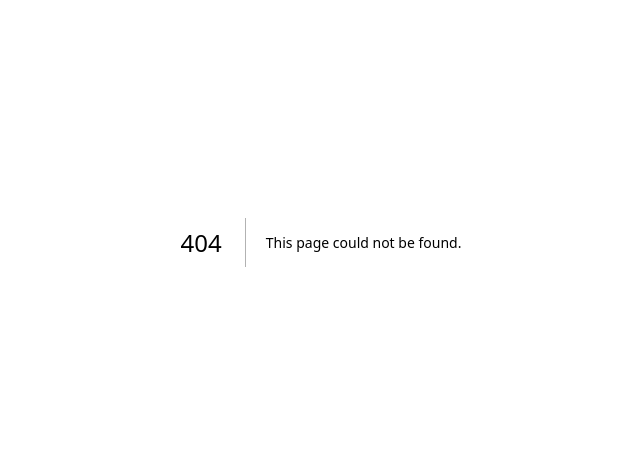
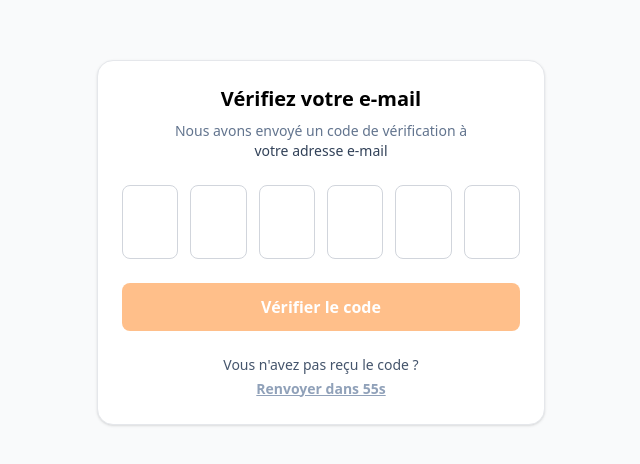
Before and after one commit to Ourouimed/StageLink, a Next.js app in the folder frontend/: page /verify-email in a window 1280 px wide. Before the commit this address had no page. Shown: the part 158-622 px from the top of the page, without its empty margins (319-959 px from the left). Built offline with nearby package versions, Linux system fonts and the light colour scheme.

Commit message:
update email verification logic by Create otp email verification page instead of sending verification link via email

```diff
--- a/frontend/app/page.jsx
+++ b/frontend/app/page.jsx
@@ -1,65 +1,31 @@
-'use client'
-import Header from "@/components/sections/Header"
-import Hero from "@/components/sections/Hero"
-import { verifyEmail, verifySession } from "@/store/features/auth/authSlice";
-import { useRouter, useSearchParams } from "next/navigation";
-import { Suspense, useEffect } from "react";
+'use client';
+import Header from "@/components/sections/Header";
+import Hero from "@/components/sections/Hero";
+import { verifySession } from "@/store/features/auth/authSlice";
+import { useEffect } from "react";
 import { useDispatch, useSelector } from "react-redux";
 
-function EmailVerificationHandler() {
-  const searchParams = useSearchParams();
-  const router = useRouter();
+
+export default function Home() {
   const dispatch = useDispatch();
-
-  const id = searchParams.get('verify-email');
-
-  useEffect(() => {
-    if (id) {
-      console.log("Dispatching email verification for ID:", id);
-      dispatch(verifyEmail(id));
-
-
-      router.replace("/");
-    }
-  }, [id, dispatch, router]);
-
-  return null;
-}
-
-export default function Home(){
-  const dispatch = useDispatch();
-  const router = useRouter();
-  const { user, isLoading: authLoading , isInitialized } = useSelector(state => state.auth);
+  const {isLoading: authLoading, isInitialized } = useSelector(state => state.auth);
 
   useEffect(() => {
     dispatch(verifySession());
   }, [dispatch]);
 
-    useEffect(() => {
-      if (!isInitialized ) return;
-
-      if (!user) {
-        router.push('/login');
-        return;
-      }
-
-      if (user.role !== 'etudiant') {
-        router.push(`/${user.role}`);
-      }
-    }, [user, authLoading, router]);
-
-    if (!isInitialized || authLoading) {
+  if (authLoading || !isInitialized) {
     return (
-        <div className="w-full h-screen flex items-center justify-center text-xl font-semibold">
-          Loading session...
+      <div className="w-full h-screen flex items-center justify-center">
+        Loading...
       </div>
     );
   }
-  return <>
-    <Suspense fallback={null}>
-        <EmailVerificationHandler />
-    </Suspense>
-    <Header/>
-    <Hero/>
+
+  return (
+    <>
+      <Header />
+      <Hero />
     </>
+  );
 }
--- a/frontend/app/register/page.jsx
+++ b/frontend/app/register/page.jsx
@@ -38,7 +38,6 @@ export default function Register() {
 
   const toast = useToast()
 
-  /* ================= HANDLERS ================= */
 
   const handleChange = ({ target }) => {
     setForm((prev) => ({ ...prev, [target.id]: target.value }));
@@ -64,8 +63,6 @@ export default function Register() {
     setForm(prev => ({...prev , niveau_scolaire : value}))
     setValidationErrors({});
   };
-
-  /* ================= VALIDATION ================= */
 
   const validateForm = () => {
     const errors = {};
@@ -115,7 +112,6 @@ export default function Register() {
     return Object.keys(errors).length === 0;
   };
 
-  /* ================= SUBMIT ================= */
 
   const handleRegister = async() => {
     if (!validateForm()) return;
@@ -131,7 +127,7 @@ export default function Register() {
     };
     try {
       await dispatch(registerUser(payload)).unwrap()
-      router.push('/login')
+      router.push(`/verify-email?email=${form.email}`)
     }
     catch (err) {
       toast.error(err)
@@ -142,7 +138,6 @@ export default function Register() {
   const roleOptions = ROLES.map((r) => ({ value: r, label: r }));
   const niveauOptions = NIVEAUX.map((n) => ({ value: n, label: n }));
 
-  /* ================= JSX ================= */
 
   return (
     <section className="min-h-screen flex items-center justify-center bg-gray-50 p-6">
--- /dev/null
+++ b/frontend/app/verify-email/page.jsx
@@ -0,0 +1,162 @@
+"use client";
+import { Button } from "@/components/ui/Button";
+import { Input } from "@/components/ui/Input";
+import { useToast } from "@/hooks/useToast";
+import { resendOtp, verifyEmail } from "@/store/features/auth/authSlice";
+import { useRouter, useSearchParams } from "next/navigation";
+import { useEffect, useRef, useState } from "react";
+import { useDispatch, useSelector } from "react-redux";
+
+export default function VerifyEmail() {
+  const email = useSearchParams().get('email');
+  const dispatch = useDispatch();
+  const { isLoading } = useSelector(state => state.auth);
+  const toast = useToast();
+  const router = useRouter();
+
+  const [otp, setOtp] = useState(["", "", "", "", "", ""]);
+  const inputsRef = useRef([]);
+
+
+  const [timer, setTimer] = useState(60); // 60s countdown for resend
+  const [canResend, setCanResend] = useState(false);
+
+
+  useEffect(() => {
+    let interval;
+    if (timer > 0) {
+      interval = setInterval(() => setTimer((prev) => prev - 1), 1000);
+    } else {
+      setCanResend(true);
+      clearInterval(interval);
+    }
+    return () => clearInterval(interval);
+  }, [timer]);
+
+  // Check if all fields are filled
+  const isOtpComplete = otp.every(digit => digit !== "");
+
+  const handleChange = (value, index) => {
+    if (!/^\d?$/.test(value)) return;
+
+    const newOtp = [...otp];
+    newOtp[index] = value;
+    setOtp(newOtp);
+
+    // Move to next input if value is entered
+    if (value && index < 5) {
+      inputsRef.current[index + 1].focus();
+    }
+  };
+
+  const handleKeyDown = (e, index) => {
+    if (e.key === "Backspace" && !otp[index] && index > 0) {
+      inputsRef.current[index - 1].focus();
+    }
+  };
+
+  const handlePaste = (e) => {
+    e.preventDefault();
+    const pasteData = e.clipboardData.getData("text").slice(0, 6); // Get first 6 chars
+    if (!/^\d+$/.test(pasteData)) return; // Only allow numbers
+
+    const newOtp = [...otp];
+    pasteData.split("").forEach((char, index) => {
+      if (index < 6) newOtp[index] = char;
+    });
+    setOtp(newOtp);
+
+    // Focus the last filled input or the next empty one
+    const lastIndex = Math.min(pasteData.length, 5);
+    inputsRef.current[lastIndex].focus();
+  };
+
+  const handleVerify = async () => {
+    const otpTosend = otp.join('');
+    if (otpTosend.length < 6) {
+      toast.error('Please enter the full 6-digit code');
+      return;
+    }
+
+    try {
+      await dispatch(verifyEmail({ email, otp: otpTosend })).unwrap();
+      toast.success('Email verified successfully');
+      router.push('/login');
+    } catch (err) {
+      toast.error(err || "Verification failed");
+    }
+  };
+
+  const handleResend = async () => {
+    try {
+      await dispatch(resendOtp(email)).unwrap();
+      toast.success('Un nouveau code a été envoyé.');
+      setTimer(60);
+      setCanResend(false);
+    }
+    catch (err) {
+      toast.error(err);
+    }
+  };
+
+  return (
+    <section className="min-h-screen flex items-center justify-center bg-gray-50 px-4">
+      <div className="w-full max-w-md bg-white border border-gray-200 rounded-2xl shadow-sm p-6 space-y-6">
+        <div className="text-center space-y-2">
+            <h2 className="text-xl font-semibold text-center">
+              Vérifiez votre e-mail
+            </h2>
+
+            <p className="text-sm text-slate-500">
+                Nous avons envoyé un code de vérification à <br/>
+                <span className="font-medium text-slate-700">{email || "votre adresse e-mail"}</span>
+            </p>
+
+        </div>
+
+
+        <div className="flex justify-center gap-3" onPaste={handlePaste}>
+          {otp.map((digit, index) => (
+            <Input
+              key={index}
+              ref={(el) => (inputsRef.current[index] = el)}
+              type="text"
+              inputMode="numeric"
+              maxLength={1}
+              value={digit}
+              onChange={(e) => handleChange(e.target.value, index)}
+              onKeyDown={(e) => handleKeyDown(e, index)}
+              className="w-12 h-12 text-center text-lg font-semibold"
+            />
+          ))}
+        </div>
+
+        <Button
+          disabled={isLoading || !isOtpComplete}
+          onClick={handleVerify}
+          variant="main"
+          className={`justify-center w-full ${(isLoading || !isOtpComplete) && "opacity-50 cursor-not-allowed"}`}
+        >
+          {isLoading ? 'Vérification...' : 'Vérifier le code'}
+        </Button>
+
+
+        <div className="text-center">
+            <p className="text-sm text-slate-600">
+              Vous n'avez pas reçu le code ?
+            </p>
+            <button
+              onClick={handleResend}
+              disabled={!canResend}
+              className={`mt-1 text-sm font-bold underline transition-colors ${
+                canResend ? "text-blue-600 hover:text-blue-800" : "text-slate-400 cursor-not-allowed"
+              }`}
+            >
+              {canResend ? "Renvoyer un nouveau code" : `Renvoyer dans ${timer}s`}
+            </button>
+        </div>
+
+      </div>
+    </section>
+  );
+}
--- a/frontend/store/features/auth/authService.js
+++ b/frontend/store/features/auth/authService.js
@@ -10,8 +10,8 @@ const login = async (data) => {
     return respone.data
 }
 
-const verifyEmail = async (id)=>{
-    const respone = await axios.post(`${process.env.NEXT_PUBLIC_API_URL}/api/auth/verify-email?id=${id}`)
+const verifyEmail = async (email , otp)=>{
+    const respone = await axios.post(`${process.env.NEXT_PUBLIC_API_URL}/api/auth/verify-email?email=${email}` , {otp})
     return respone.data
 }
 
@@ -21,13 +21,21 @@ const verifySession = async ()=>{
 }
 
 
+
+
 const logout = async ()=>{
     const respone = await axios.post(`${process.env.NEXT_PUBLIC_API_URL}/api/auth/logout` , {},
     { withCredentials: true })
     return respone.data
 }
 
+const resendOtp = async (email)=>{
+    const respone = await axios.post(`${process.env.NEXT_PUBLIC_API_URL}/api/auth/resend-otp` , {email})
+    return respone.data
+}
 
 
-const authService = { register , login , verifyEmail , verifySession , logout}
+
+
+const authService = { register , login , verifyEmail , verifySession , logout , resendOtp}
 export default authService
--- a/frontend/store/features/auth/authSlice.js
+++ b/frontend/store/features/auth/authSlice.js
@@ -23,9 +23,9 @@ export const loginUser = createAsyncThunk('auth/login' , async (user , thunkAPI)
 })
 
 
-export const verifyEmail = createAsyncThunk('auth/verify-email' , async (id , thunkAPI)=>{
+export const verifyEmail = createAsyncThunk('auth/verify-email' , async ({email , otp} , thunkAPI)=>{
   try {
-    return await authService.verifyEmail(id)
+    return await authService.verifyEmail(email , otp)
   }
   catch (err){
     return thunkAPI.rejectWithValue(err.response?.data?.error || "Unknown Error");
@@ -44,6 +44,16 @@ export const verifySession = createAsyncThunk('auth/verify-session' , async (_ ,
 export const logout = createAsyncThunk('auth/logout' , async (_ , thunkAPI)=>{
   try {
     return await authService.logout()
+  }
+  catch (err){
+    return thunkAPI.rejectWithValue(err.response?.data?.error || "Unknown Error");
+  }
+})
+
+
+export const resendOtp = createAsyncThunk('auth/resend-otp' , async (email , thunkAPI)=>{
+  try {
+    return await authService.resendOtp(email)
   }
   catch (err){
     return thunkAPI.rejectWithValue(err.response?.data?.error || "Unknown Error");
@@ -131,6 +141,20 @@ export const authSlice = createSlice({
       state.isLoading = false;
       state.user = null
     })
+
+
+
+    // Resend Otp
+    .addCase(resendOtp.pending, (state) => {
+      state.isLoading = true
+    })
+    .addCase(resendOtp.fulfilled, (state, action) => {
+      state.isLoading = false;
+      console.log(action.payload)
+    })
+    .addCase(resendOtp.rejected, (state, action) => {
+      state.isLoading = false;
+    })
     }
 })
 
```
Lines whose indentation alone changed are shown as unchanged.
